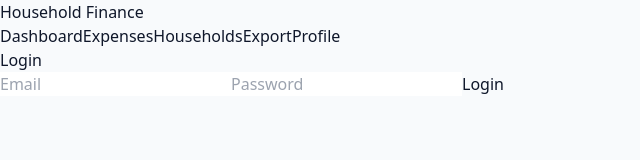
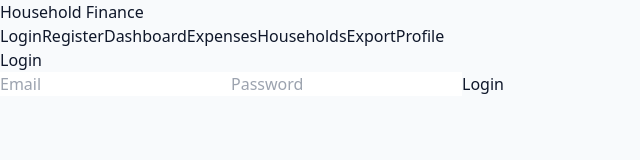
Before and after one commit to fspiranec/household-assistant-, a Next.js app: page /login in a window 1280 px wide. Shown: the top 160 px of the page, without its empty margins (0-640 px from the left). Built offline with nearby package versions, Linux system fonts and the light colour scheme.

Commit message:
Make login page the default entry and add auth nav links

```diff
--- a/app/layout.tsx
+++ b/app/layout.tsx
@@ -14,6 +14,8 @@ export default function RootLayout({ children }: { children: React.ReactNode })
           <nav className="mx-auto flex max-w-6xl items-center justify-between p-4">
             <Link href="/dashboard" className="font-semibold">Household Finance</Link>
             <div className="flex gap-4 text-sm">
+              <Link href="/login">Login</Link>
+              <Link href="/register">Register</Link>
               <Link href="/dashboard">Dashboard</Link>
               <Link href="/expenses">Expenses</Link>
               <Link href="/households">Households</Link>
--- a/app/login/page.tsx
+++ b/app/login/page.tsx
@@ -1,9 +1,11 @@
 "use client";
 import { FormEvent, useState } from "react";
+import { useRouter } from "next/navigation";
 import { Button } from "@/components/ui/Button";
 import { Input } from "@/components/ui/Input";
 
 export default function LoginPage() {
+  const router = useRouter();
   const [email, setEmail] = useState("");
   const [password, setPassword] = useState("");
   const [message, setMessage] = useState("");
@@ -13,6 +15,7 @@ export default function LoginPage() {
     const res = await fetch("/api/auth/login", { method: "POST", body: JSON.stringify({ email, password }) });
     const data = await res.json();
     setMessage(data.message || (res.ok ? "Logged in" : "Login failed"));
+    if (res.ok) router.push("/dashboard");
   };
 
   return (
--- a/app/page.tsx
+++ b/app/page.tsx
@@ -1,5 +1,5 @@
 import { redirect } from "next/navigation";
 
 export default function Home() {
-  redirect("/dashboard");
+  redirect("/login");
 }
```
